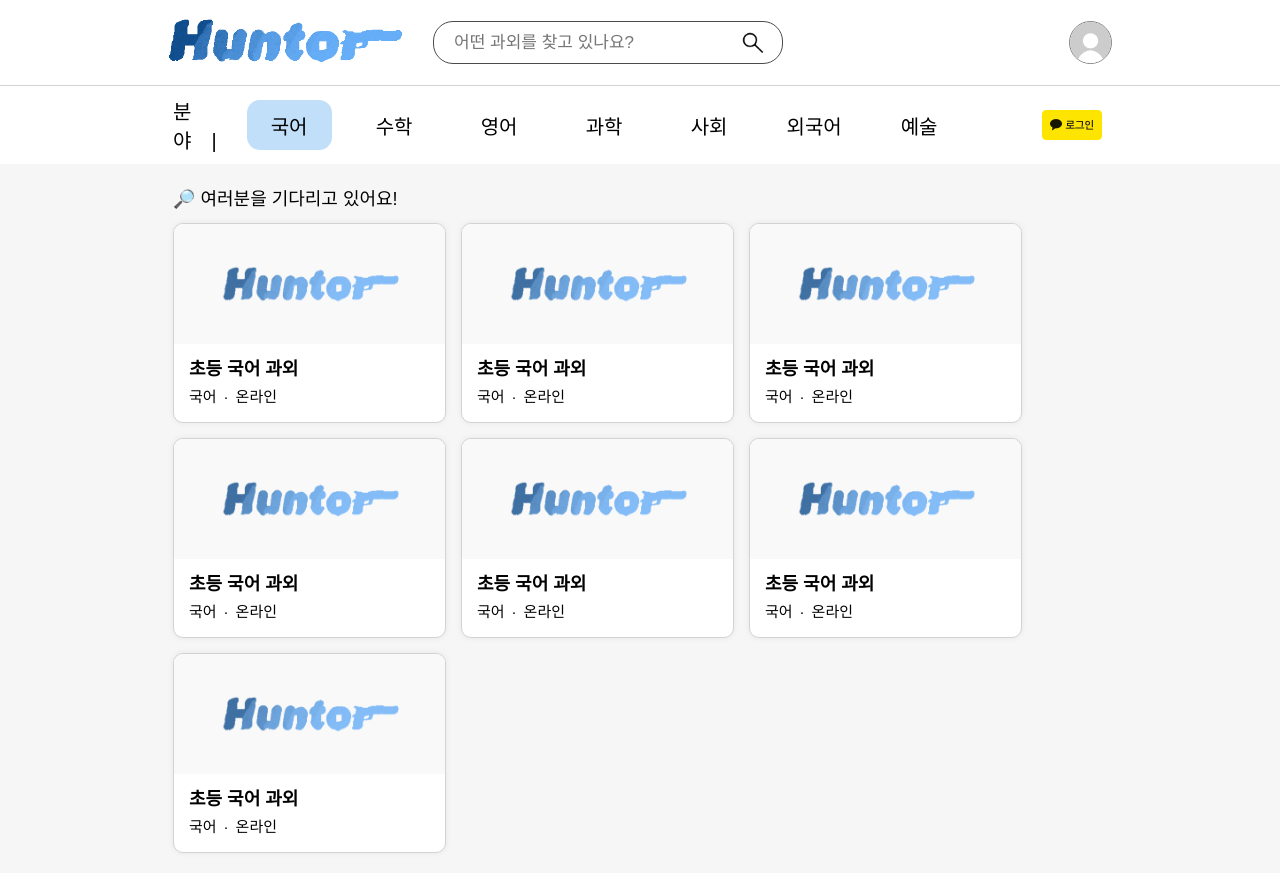
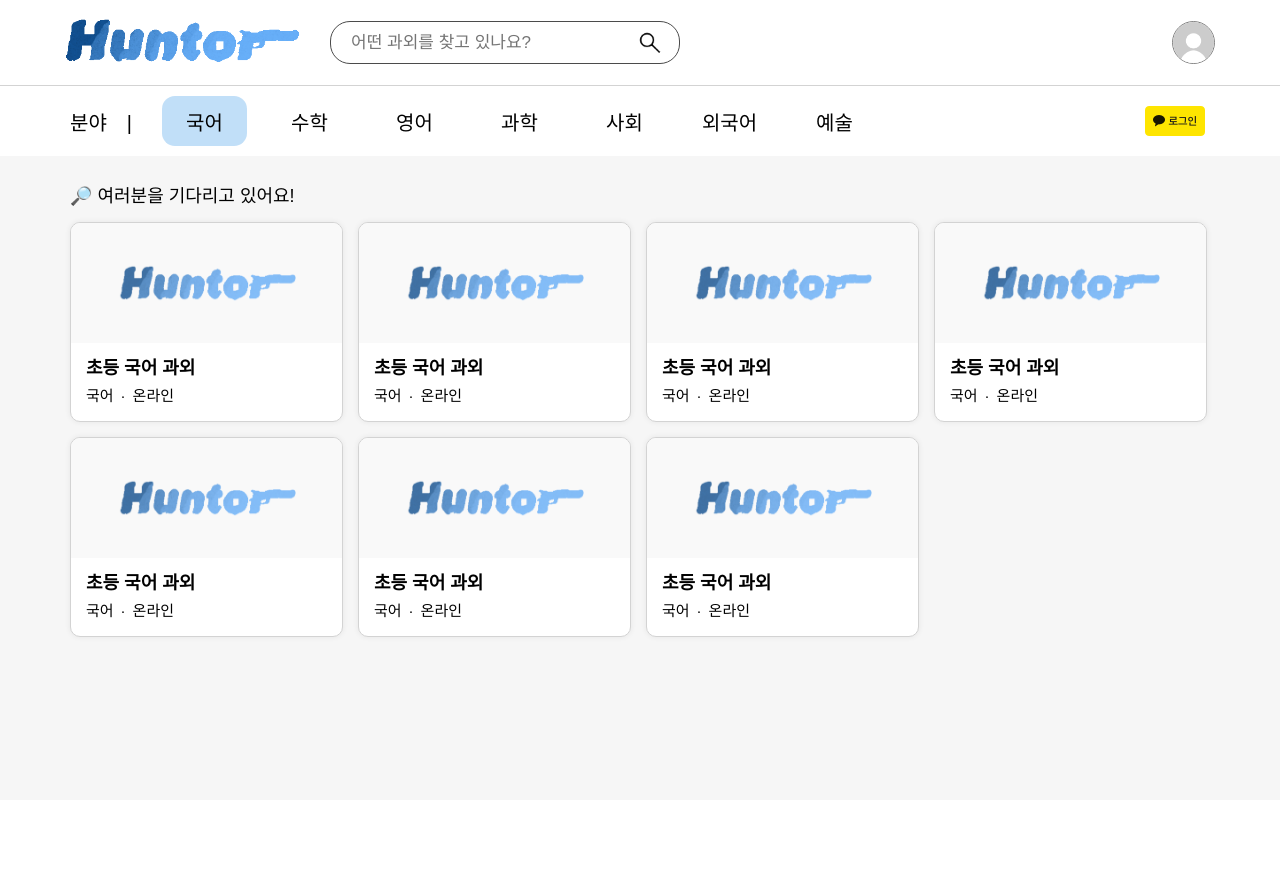
Before and after one commit to earlre-bird/HUNTOR-CLIENT, a React (Vite) app in the folder frontend/: page / in a window 1280 px wide. After the commit the page ends 800 px from the top, so only its background shows below. Built offline with nearby package versions, Linux system fonts and the light colour scheme; a web font is replaced by a local one.

Commit message:
HUNTOR-15 design: [Client] 전체 페이지 크기 조정

```diff
--- a/frontend/src/pages/Main/MainPage.tsx
+++ b/frontend/src/pages/Main/MainPage.tsx
@@ -22,7 +22,7 @@ const MainPage = () => {
           </div>
           <button />
         </div>
-        <div className={styles.main_item}>
+        <div className={styles.main_container}>
           <div className={styles.tutor_container}>
             <p className={styles.card_text}>🔎 여러분을 기다리고 있어요!</p>
             <div className={styles.card_container}>
--- a/frontend/src/pages/Search/SearchPage.tsx
+++ b/frontend/src/pages/Search/SearchPage.tsx
@@ -30,6 +30,7 @@ const SearchPage = () => {
           </div>
 
           <div className={styles.keyword_container}>
+            {/* <p>📌 검색 카테고리를 선택해주세요 !</p> */}
             <div className={styles.search_keyword}>서울 전체</div>
             <div className={styles.search_keyword}>온라인</div>
             <div className={styles.search_keyword}>국어</div>
@@ -51,6 +52,7 @@ const SearchPage = () => {
               </div>
             </div>
           </div>
+
         </div>
       </div>
     </div>
--- a/frontend/src/pages/User/UserPage.tsx
+++ b/frontend/src/pages/User/UserPage.tsx
@@ -15,8 +15,8 @@ const UserPage = () => {
         </div>
       </div>
       <div className={styles.tutoring_container}>
-        {/* <p className={styles.tutoring_text}>✏️ 과외를 시작해보세요!</p> */}
-        <p className={styles.tutoring_text}>✨ 헌터를 기다리고 있어요!</p>
+        {/* <p className={styles.tutoring_text}>✏️ 과외를 시작해보세요 !</p> */}
+        <p className={styles.tutoring_text}>✨ 헌터를 기다리고 있어요 !</p>
         <div className={styles.tutoring_list}>
 
           <div className={styles.tutor_card}>
--- a/frontend/src/styles/_variable.module.scss
+++ b/frontend/src/styles/_variable.module.scss
@@ -32,6 +32,8 @@ $logo-width: 235px;
 $user-size: 43px;
 
 // Component * * *
+$main-width: 1230px;
+
 $subject-width: 85px;
 $subject-height: 50px;
 
--- a/frontend/src/styles/components/_header.module.scss
+++ b/frontend/src/styles/components/_header.module.scss
@@ -13,7 +13,7 @@
     align-items: center;
     justify-content: space-between;
 
-    width: 80%;
+    width: $main-width;
     height: $header-height;
 
     padding: 40px;
--- a/frontend/src/styles/pages/Main/_mainPage.module.scss
+++ b/frontend/src/styles/pages/Main/_mainPage.module.scss
@@ -8,27 +8,28 @@
   width: 100vw;
   height: 100vh;
 
+  overflow-y: auto;
+
   .main {
     display: flex;
     flex-direction: column;
-    align-items: center;
+    flex-grow: 1;
 
     width: 100%;
-    height: calc(100vh - 85px);
+    align-items: center;
 
     .top_container {
       display: flex;
       justify-content: space-between;
       align-items: center;
 
-      width: 80%;
+      width: $main-width;
       padding: 10px 45px;
 
       .subject_container {
         display: flex;
         align-items: center;
 
-        width: 80%;
         gap: 10px;
 
         .subject_text {
@@ -88,14 +89,14 @@
       }
     }
 
-    .main_item {
+    .main_container {
       display: flex;
       flex-direction: column;
       align-items: center;
 
       width: 100%;
       height: 100%;
-      padding: 10px 0;
+      padding: 15px 0;
 
       background-color: $bg-gray;
 
@@ -103,10 +104,10 @@
         display: flex;
         flex-direction: column;
 
-        gap: 13px;
+        gap: 15px;
         padding: 10px 45px;
 
-        width: 80%;
+        width: $main-width;
         height: 100%;
 
         .card_text {
--- a/frontend/src/styles/pages/Search/_searchPage.module.scss
+++ b/frontend/src/styles/pages/Search/_searchPage.module.scss
@@ -8,19 +8,21 @@
   width: 100vw;
   height: 100vh;
 
+  overflow-y: auto;
+
   .main {
     display: flex;
     flex-direction: column;
-    align-items: center;
+    flex-grow: 1;
 
     width: 100%;
-    height: calc(100vh - 85px);
+    align-items: center;
 
     .main_container {
       display: flex;
       flex-direction: column;
 
-      width: 80%;
+      width: $main-width;
       padding: 10px 45px;
 
       .select_container {
@@ -45,8 +47,10 @@
       .keyword_container {
         display: flex;
         flex-wrap: wrap;
+        align-items: center;
 
-        padding: 15px 20px;
+        height: 70px;
+        padding: 0 20px;
         gap: 10px;
 
         border: 1px solid $border-secondary;
--- a/frontend/src/styles/pages/User/_userPage.module.scss
+++ b/frontend/src/styles/pages/User/_userPage.module.scss
@@ -7,6 +7,8 @@
 
   width: 100vw;
   height: 100vh;
+
+  overflow-y: auto;
 
   .profile_container {
     display: flex;
```
